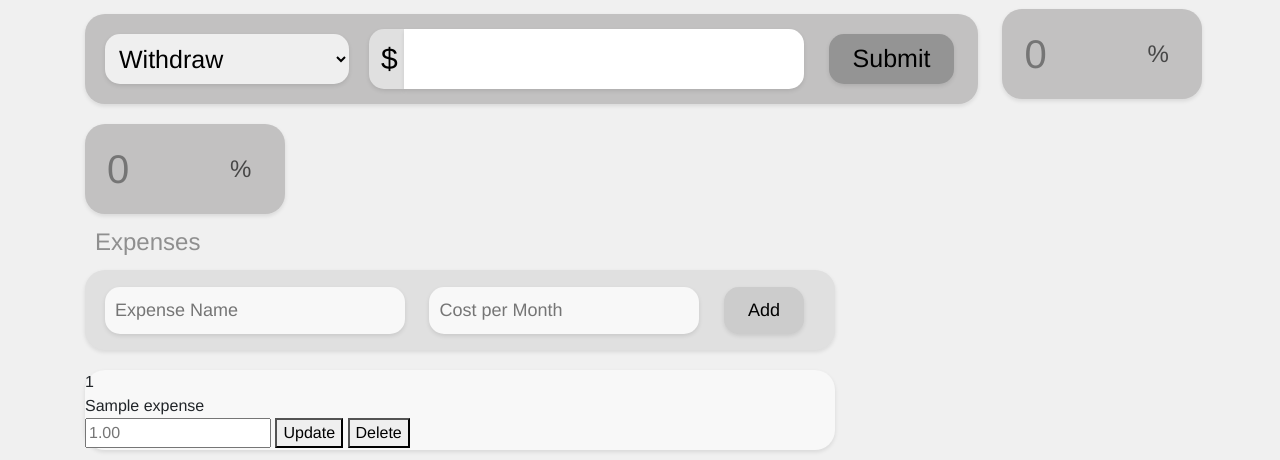
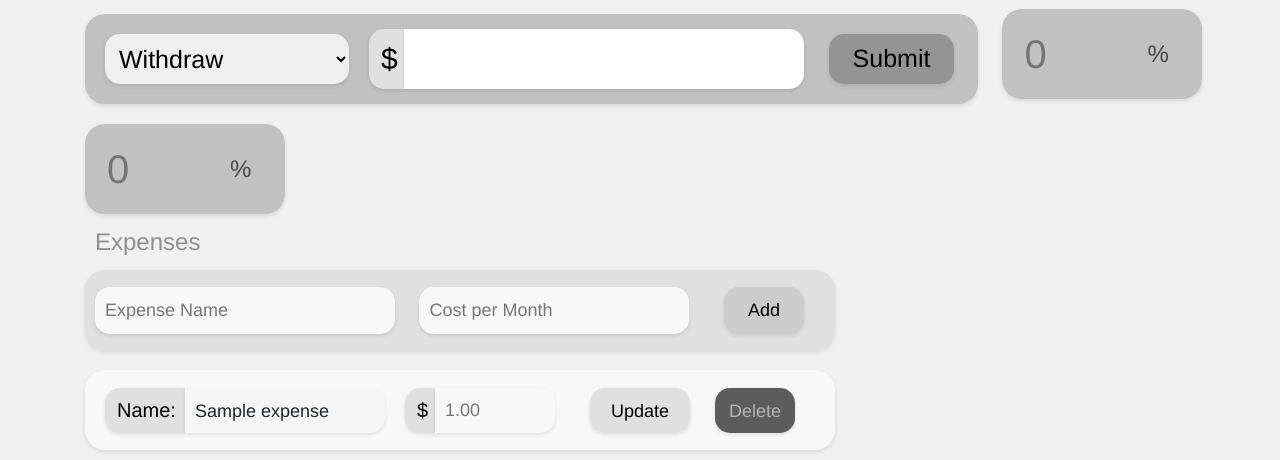
Before and after one commit to Allenreinoso28/budget-expense-tracker-python, a Flask app: page / in a window 1280 px wide; the page is wider, and only the part inside the window is pictured. Shown: the part 483-943 px from the top of that part. Run offline with Flask 3, Linux system fonts and the light colour scheme; data comes from the database, SQL or seed files in the repository; both versions use the stored data as it was after the commit; tables that the repository leaves empty hold one stand-in row (values such as "Sample post"); some libraries are stand-ins or nearby versions.

Commit message:
finished form loop css and started transaction app route

```diff
--- a/app.py
+++ b/app.py
@@ -2,6 +2,18 @@ from flask import Flask, render_template, redirect, request, url_for
 import sqlite3
 
 app = Flask(__name__)
+
+def getExpensesTotal():
+    connection = sqlite3.connect('budget.db')
+    cursor = connection.cursor()
+    try:
+        total = cursor.execute('SELECT SUM(value) FROM expenses').fetchone()[0]/2
+    except (TypeError):
+        total = 0
+    connection.close()
+    return total
+
+
 
 @app.route('/')
 def index():
@@ -14,7 +26,53 @@ def index():
 
 @app.route('/transaction', methods=['POST'])
 def edit_balance():
-    hi
+
+    transactionType = request.form['transaction-type']
+    inputValue = float(request.form['deposit'])
+
+    connection = sqlite3.connect('budget.db')
+    cursor = connection.cursor()
+    streams = cursor.execute('SELECT * FROM streams').fetchall()
+    spendingBal = streams[0][3]
+    savingsBal = streams[1][3]
+    investmentsBal = streams[2][3]
+    spendingValId = 1
+    savingsValId = 2
+    investmentsValId = 3
+
+    if transactionType == 'withdraw':
+        cursor.execute('UPDATE streams SET value = ? WHERE id = ?', (spendingBal-inputValue, spendingValId))
+
+    elif transactionType == 'deposit':
+        cursor.execute('UPDATE streams SET value = ? WHERE id = ?', (savingsBal+inputValue, savingsValId))
+
+    else:
+        #check if perecentages have been updated
+
+        #error handle if percentages are greater than 100%
+        #add a total expenses in html and update streams any time something happens with expenses
+        totalExpenses = getExpensesTotal()
+        postExpenses = inputValue - totalExpenses
+        #expenses will be deducted first then the percentage will be cut
+        savingsPercentage = streams[1][2] / 100
+        savingsDeduction = postExpenses * savingsPercentage
+        investmentsPercentage = streams[2][2] / 100
+        investmentsDeduction = postExpenses * investmentsPercentage
+
+        leftover = postExpenses - savingsDeduction - investmentsDeduction
+        cursor.execute('UPDATE streams SET value = ? WHERE id = ?', (spendingBal+leftover, spendingValId))
+        cursor.execute('UPDATE streams SET value = ? WHERE id = ?', (savingsBal+savingsDeduction, savingsValId))
+        cursor.execute('UPDATE streams SET value = ? WHERE id = ?', (investmentsBal+investmentsDeduction, investmentsValId))
+
+    connection.commit()
+    connection.close()
+    return redirect(url_for('index'))
+
+
+
+
+
+
 
 @app.route('/add', methods=['POST'])
 def add_expense():
--- a/static/css/custom.css
+++ b/static/css/custom.css
@@ -223,16 +223,17 @@ body {
 
 .add-expense-name{
     width: 300px;
-    margin-left: 20px;
 }
 
 .add-expense-value{
     width: 270px;
 }
 
+
 .add-expense-submit-btn{
     background-color: #cccccc;
     width: 80px;
+    margin-left: 20px;
 }
 
 .add-expense-submit-btn:active{
@@ -244,3 +245,98 @@ body {
     outline: none;
     background-color: #dbdbdb;
    }
+
+.small-rect.output{
+    display: flex;
+}
+
+.output-form{
+    display: flex;
+    justify-items: center;
+    align-items: center;
+}
+
+.output-expense{
+    background-color: #f8f8f8;
+    border-radius: 15px;
+    box-shadow: 0 2px 4px rgba(0, 0, 0, 0.1);
+    margin: 10px;
+    border-width: 0px;
+    border-color: #8f8f8f;
+    padding: 10px;
+    font-size: large;
+    outline: #8f8f8f;
+    height: 45px;
+}
+
+.output-expense-value{
+    background-color: #f8f8f8;
+    box-shadow: 0 2px 4px rgba(0, 0, 0, 0.1);
+    border-width: 0px;
+    border-color: #8f8f8f;
+    padding: 10px;
+    font-size: large;
+    outline: #8f8f8f;
+    height: 45px;
+    border-bottom-right-radius: 15px;
+    border-top-right-radius: 15px;
+    margin-right: 10px;
+    width: 120px;
+}
+
+.output-span{
+    color: #000000;
+    padding-top: 7px;
+    padding-left: 12px;
+    width: 30px;
+    margin-left: 10px;
+    background-color: #e0e0e0;
+    height: 45px;
+    font-size: 20px;
+    box-shadow: 0 2px 4px rgba(0, 0, 0, 0.1);
+    border-top-left-radius: 15px;
+    border-bottom-left-radius: 15px;
+}
+
+.output-span.name{
+    color: #000000;
+    padding-top: 7px;
+    padding-left: 12px;
+    width: 80px;
+    margin-left: 20px;
+    background-color: #e0e0e0;
+    height: 45px;
+    font-size: 20px;
+    box-shadow: 0 2px 4px rgba(0, 0, 0, 0.1);
+    border-top-left-radius: 15px;
+    border-bottom-left-radius: 15px;
+}
+
+
+.output-expense.name{
+    background-color: #f5f5f5;
+    width: 200px;
+    overflow: hidden;
+    margin-left: 0px;
+    border-top-left-radius: 0px;
+    border-bottom-left-radius: 0px;
+}
+
+.output-expense.update{
+    width: 100px;
+    margin-left: 25px;
+    background-color: #e0e0e0;
+}
+.output-expense.update:hover{
+    background-color: #b1b1b1;
+}
+
+.output-expense.delete{
+    margin-left: 15px;
+    width: 80px;
+    background-color: #5c5c5c;
+    color: #b3b3b3;
+}
+.output-expense.delete:hover{
+    background-color: #838383;
+}
--- a/templates/index.html
+++ b/templates/index.html
@@ -49,14 +49,14 @@
                     <span class="deposit-input-span">$</span>
                     <input type="number" class="deposit-input" name="deposit" min="0" required>
 
-                    <button class="deposit-submit" type="submit">Submit</button>
+                    <button class="deposit-submit" type="submit" onclick="confirmSubmission(event)">Submit</button>
                 </div>
                 <div class="inline-div percent">
                     <input type="number" class="percent-input" name="savingsPercent" min="0" max="100" placeholder="{{ '%.0f' % streams[1][2] }}">
                     <span>%</span>
                 </div>
                 <div class="inline-div percent">
-                    <input type="number" class="percent-input" name="investmentPercent" min="0" max="100" placeholder="{{ '%.0f' % streams[2][2] }}">
+                    <input type="number" class="percent-input" name="investmentsPercent" min="0" max="100" placeholder="{{ '%.0f' % streams[2][2] }}">
                     <span>%</span>
                 </div>
             </form>
@@ -74,17 +74,18 @@
             </div>
 
             {% for expense in expenses %}
-            <div class="small-rect">
-                <form method="post" action="{{ url_for('submit', id=expense[0]) }}" autocomplete="off">
-                        <input type="hidden" value="update">
+            <div class="small-rect output">
+                <form class="output-form" method="post" action="{{ url_for('submit', id=expense[0]) }}" autocomplete="off">
+                        <!-- <input type="hidden" value="update"> -->
                         <input type="hidden" name="action" value="">
-                        <div>{{expense[0]}}</div>
-                        <input type="hidden" name="expense_id" value="{{expense[0]}}">
-                        <div name="name">{{expense[2]}}</div>
-                        <input type="number" name="value" placeholder="{{ '%.2f' % expense[3] }}">
+                        <!-- <input type="hidden" name="expense_id" value="{{expense[0]}}"> -->
+                        <span class="output-span name">Name:</span>
+                        <label class="output-expense name" name="name">{{expense[2]}}</label>
+                        <span class="output-span">$</span>
+                        <input class="output-expense-value" type="number" name="value" placeholder="{{ '%.2f' % expense[3] }}">
 
-                        <button type="button" onclick="setActionAndSubmit(this.form, 'update')">Update</button>
-                        <button type="button" onclick="setActionAndSubmit(this.form, 'delete')">Delete</button>
+                        <button class="output-expense update" type="button" onclick="confirmSubmission(setActionAndSubmit(this.form, 'update'))">Update</button>
+                        <button class="output-expense delete" type="button" onclick="confirmSubmission(setActionAndSubmit(this.form, 'delete'))">Delete</button>
                 </form>
             </div>
             {% endfor %}
@@ -93,6 +94,15 @@
         function setActionAndSubmit(form, action) {
             form.querySelector('input[name="action"]').value = action;
             form.submit();
+        }
+    </script>
+
+    <script>
+        function confirmSubmission(event) {
+            var confirmation = confirm("Are you sure you want to submit the form?");
+            if (!confirmation) {
+                event.preventDefault(); // Prevent the form from being submitted
+            }
         }
     </script>
 
```
Also changed, not shown: budget.db.
